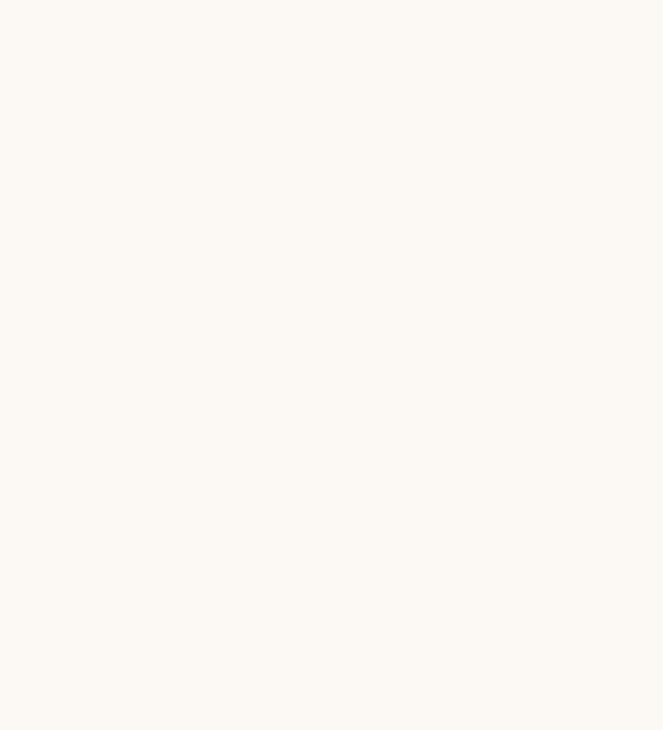
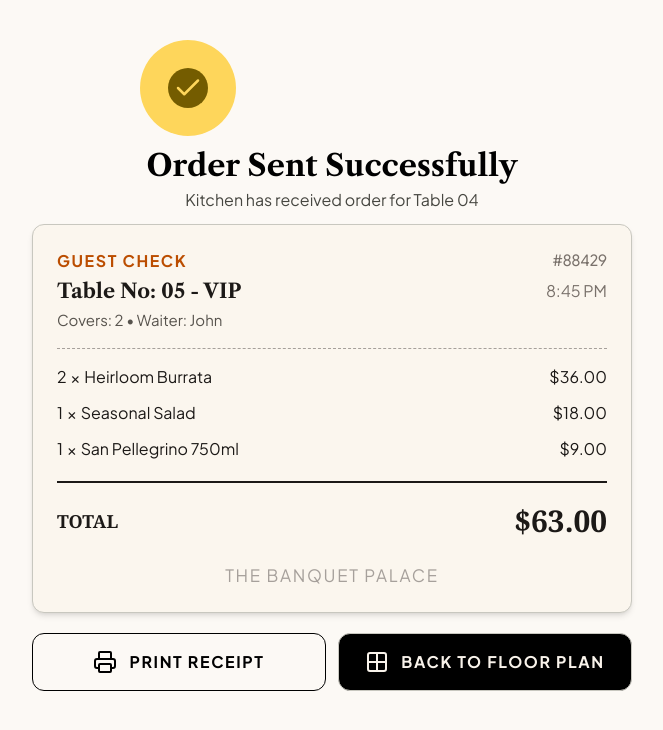
Before and after one commit to mychoise/resturant-app-frontend, a React (Vite) app: page /success in a window 1280 px wide. Before the commit this address had no page. Shown: the top 730 px of the page, without its empty margins (308-971 px from the left). Built offline with nearby package versions, Linux system fonts and the light colour scheme.

Commit message:
added sucess pagae

```diff
--- a/src/App.tsx
+++ b/src/App.tsx
@@ -1,14 +1,16 @@
 import React from "react";
-import WaiterPage from "./pages/waiterPage/WaiterPage";
 import { Routes, Route } from "react-router-dom";
-import TablePage from "./components/waiterComponents/TablePage";
+import TablePage from "./pages/waiterPage/TablePage";
+import MenuPage from "./pages/waiterPage/MenuPage";
+import MenuAddedSucess from "./pages/waiterPage/MenuAddedSucess";
 
 const App = () => {
   return (
     <div className="bg-[#FCF9F5] w-full min-h-screen">
       <Routes>
         <Route path="/" element={<TablePage />} />
-        <Route path="/menu" element={<WaiterPage />} />
+        <Route path="/menu" element={<MenuPage />} />
+        <Route path="/success" element={<MenuAddedSucess />} />
       </Routes>
     </div>
   );
--- /dev/null
+++ b/src/pages/waiterPage/MenuAddedSucess.1.tsx
@@ -0,0 +1,15 @@
+import type React from "react";
+
+export const MenuAddedSucess = () => {
+  return (
+    <div className="flex items-center justify-center h-screen">
+      <div className="bg-green-400 w-150 h-150">
+        <div>
+          <div>
+            <Tick size={50} color="white" />
+          </div>
+        </div>
+      </div>
+    </div>
+  );
+};
--- /dev/null
+++ b/src/pages/waiterPage/MenuAddedSucess.tsx
@@ -0,0 +1,109 @@
+import React from "react";
+import { Check, Grid2x2, Printer } from "lucide-react";
+
+const MenuAddedSucess = () => {
+  const items = [
+    { qty: 2, name: "Heirloom Burrata", price: 36.0 },
+    { qty: 1, name: "Seasonal Salad", price: 18.0 },
+    { qty: 1, name: "San Pellegrino 750ml", price: 9.0 },
+  ];
+  const total = items.reduce((sum, item) => sum + item.price, 0);
+  return (
+    <div className="flex items-center justify-center h-screen">
+      <div className=" w-150 h-180">
+        <div className="">
+          <div className="w-24 h-24 bg-[#FED65B] ml-27 flex items-center justify-center rounded-full">
+            <div className="w-10 h-10 text-center  flex items-center justify-center bg-[#745C00] rounded-full">
+              <Check className="text-[#FED65B]" size={30} />
+            </div>
+          </div>
+          <h1 className="font-[font4] text-center text-3xl mt-3">
+            Order Sent Successfully
+          </h1>
+          <h1 className="text-center font-[font2]  text-[#474741] mt-1">
+            Kitchen has received order for Table 04
+          </h1>
+        </div>
+        {/*fgiggefgw8ohwhgeriigihgihis*/}
+        <div>
+          <div className="w-full mt-3 border border-[#C8C7BF]  bg-[#FBF6EE] rounded-xl shadow-md px-6 py-6 font-serif">
+            {/* Header */}
+            <div className="flex items-start justify-between">
+              <span className="text-[16px] font-[font2]  font-bold tracking-widest text-amber-700 uppercase">
+                Guest Check
+              </span>
+              <span className="text-[16px] font-[font1] text-stone-500">
+                #88429
+              </span>
+            </div>
+
+            <div className="flex items-center justify-between mt-1">
+              <h1 className="text-xl font-[font4] font-bold text-stone-900">
+                Table No: 05 - VIP
+              </h1>
+              <span className="text-[16px] font-[font2] text-stone-500">
+                8:45 PM
+              </span>
+            </div>
+
+            <p className="text-[15px] font-[font2] text-stone-600 mt-1">
+              Covers: 2 &bull; Waiter: John
+            </p>
+
+            {/* Dotted divider */}
+            <div className="border-t border-dashed border-stone-400 my-4" />
+
+            {/* Items */}
+            <ul className="space-y-3">
+              {items.map((item, i) => (
+                <li
+                  key={i}
+                  className="flex justify-between text-stone-900 font-[font2] "
+                >
+                  <span>
+                    {item.qty}
+                    <span className="mx-1 font-[font2]">&times;</span>
+                    {item.name}
+                  </span>
+                  <span>${item.price.toFixed(2)}</span>
+                </li>
+              ))}
+            </ul>
+
+            {/* Solid divider */}
+            <div className="border-t-2 border-stone-900 my-5" />
+
+            {/* Total */}
+            <div className="flex items-center justify-between">
+              <span className="text-lg font-bold text-stone-900">TOTAL</span>
+              <span className="text-3xl font-bold text-stone-900">
+                ${total.toFixed(2)}
+              </span>
+            </div>
+
+            {/* Footer */}
+            <p className="text-center text-[17px] font-[font2] tracking-widest text-stone-400 uppercase mt-6">
+              The Banquet Palace
+            </p>
+          </div>
+        </div>
+        <div className="flex gap-3 ">
+          <button
+            className={`text-[16px] flex items-center justify-center gap-3 w-[85%] rounded-xl bg-[#FCF9F5] cursor-pointer  tracking-widest   text-black font-bold mt-5  pt-4 pb-4 uppercase font-[font2]  text-center border `}
+          >
+            <Printer />
+            Print Receipt
+          </button>
+          <button
+            className={`text-[16px] flex items-center justify-center gap-3 w-[85%] rounded-xl bg-black cursor-pointer  tracking-widest  text-[#F9F3EB] font-bold mt-5  pt-4 pb-4 uppercase font-[font2]  text-center border border-[#C8C7BF]`}
+          >
+            <Grid2x2 />
+            Back to Floor Plan
+          </button>
+        </div>
+      </div>
+    </div>
+  );
+};
+
+export default MenuAddedSucess;
--- a/src/components/waiterComponents/MenuPage.tsx
+++ b/src/pages/waiterPage/MenuPage.tsx
@@ -1,4 +1,4 @@
-import Header from "./header";
+import Header from "../../components/waiterComponents/header";
 import { Minus, Plus, Search, X } from "lucide-react";
 import { useState } from "react";
 import { menuCategory, menuItems } from "../../constants/constants";
--- a/src/components/waiterComponents/TablePage.tsx
+++ b/src/pages/waiterPage/TablePage.tsx
@@ -1,7 +1,7 @@
 import React, { useState } from "react";
-import Header from "./header";
-import LeftPart from "./LeftPart";
-import RightPart from "./RightPart";
+import Header from "../../components/waiterComponents/header";
+import LeftPart from "../../components/waiterComponents/LeftPart";
+import RightPart from "../../components/waiterComponents/RightPart";
 const TablePage = () => {
   const [selectedTable, setSelectedTable] = useState(null);
 
--- a/src/pages/waiterPage/WaiterPage.tsx
+++ /dev/null
@@ -1,14 +0,0 @@
-import React from "react";
-// import TablePage from "../../components/waiterComponents/TablePage";
-import MenuPage from "../../components/waiterComponents/MenuPage";
-import TablePage from "../../components/waiterComponents/TablePage";
-
-const WaiterPage = () => {
-  return (
-    <div className="">
-      <MenuPage />
-    </div>
-  );
-};
-
-export default WaiterPage;
```
